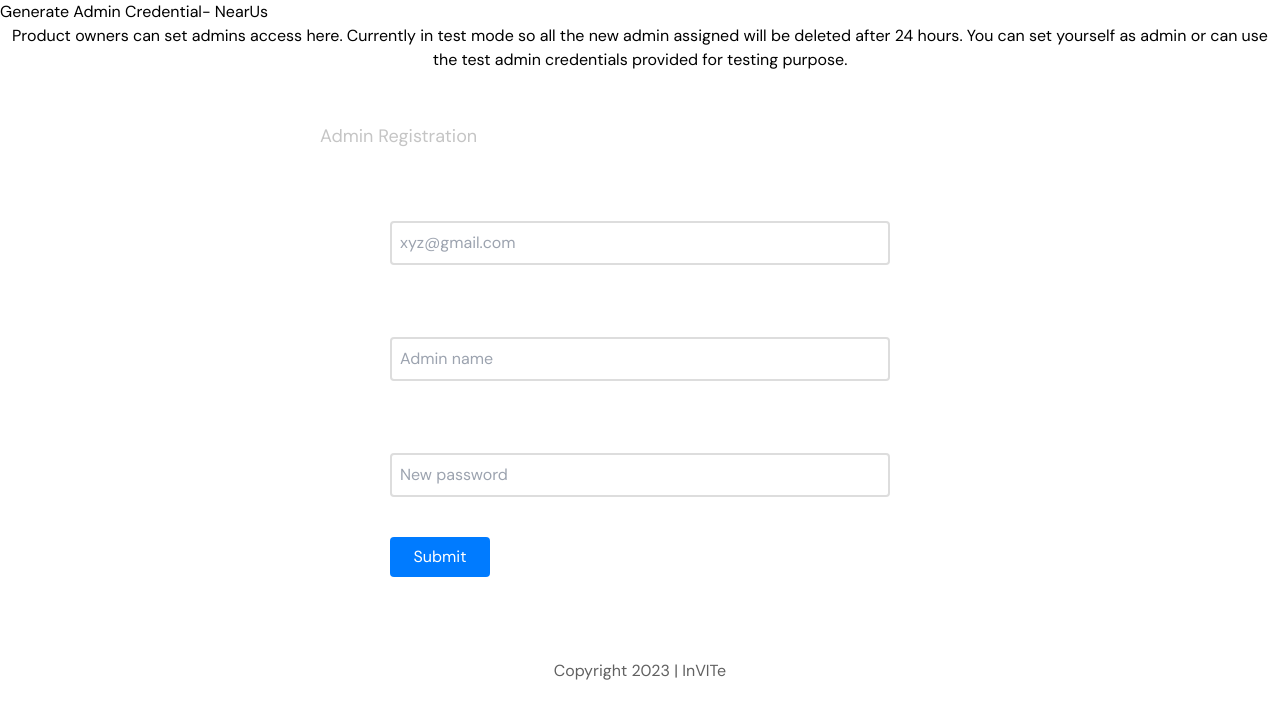
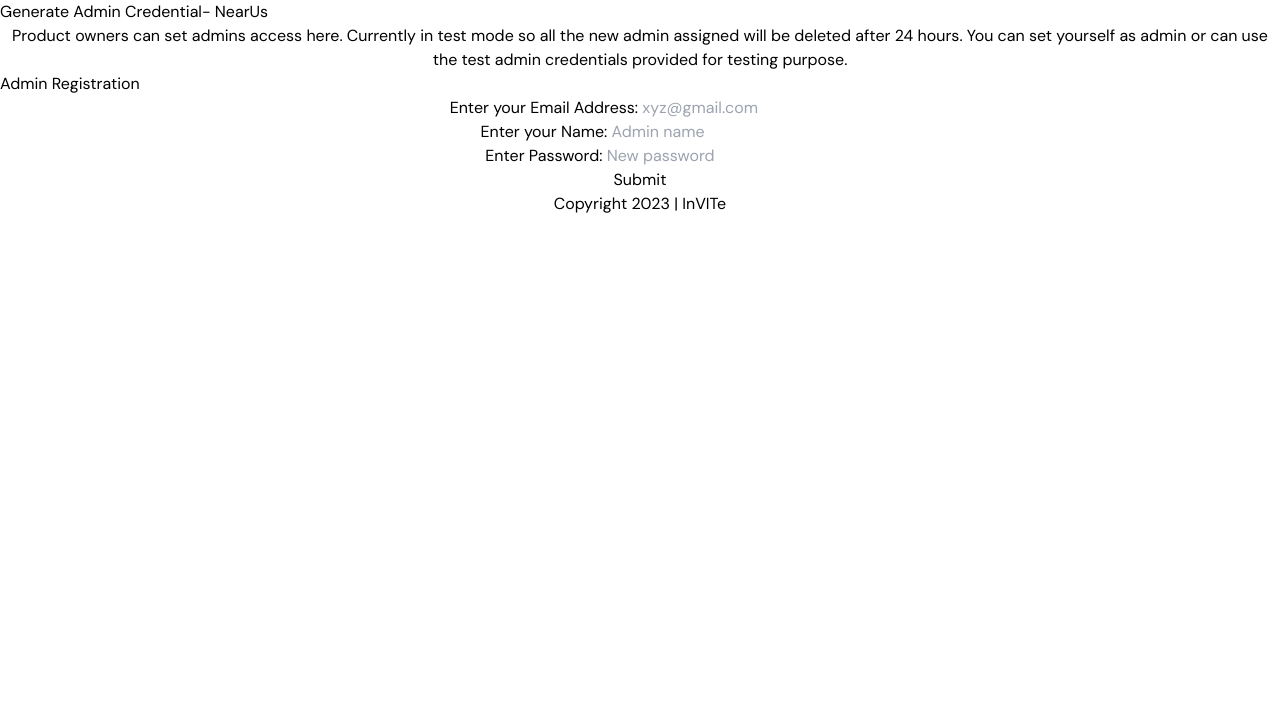
Before and after one commit to adhilroshan/NearUs, a Next.js app in the folder client/: page /dev in a window 1280 px wide. Shown: the top 718 px of the page. Built offline with nearby package versions, Linux system fonts and the light colour scheme.

Commit message:
MLH Final Edition Bugs Fixed

```diff
--- a/client/src/components/Dev/footer.jsx
+++ b/client/src/components/Dev/footer.jsx
@@ -1,4 +1,3 @@
-import "../../styles/dev.css";
 
 function Footer() {
   return (
--- a/client/src/components/Dev/header.jsx
+++ b/client/src/components/Dev/header.jsx
@@ -1,8 +1,7 @@
-import "../../styles/dev.css";
 
 function Header() {
     return (
-        <div className="head">
+        <div className="">
             <h1>Generate Admin Credential- NearUs</h1>
             <center>
                 <p>
--- a/client/src/styles/dev.css
+++ /dev/null
@@ -1,56 +0,0 @@
-
-
-
-
-
-fieldset{
-  font-size: large;
-  width: 50%;
-  margin: 4%;
-  padding-top: 3%;
-  padding-bottom: 4%;
-  text-align: left;
-  color: rgb(197, 197, 197);
-}
-
-form {
-  display: flex;
-  flex-direction: column;
-  max-width: 500px;
-  font-size: medium;
-  margin: 0 auto;
-}
-
-label {
-  color: #fff;
-  margin-bottom: 0.5rem;
-}
-
-input {
-  padding: 0.5rem;
-  margin-bottom: 1rem;
-  border: 2px solid #ddd;
-  border-radius: 4px;
-}
-
-button {
-  padding: 0.5rem;
-  background-color: #007bff;
-  color: #fff;
-  border: none;
-  border-radius: 4px;
-  cursor: pointer;
-  width: 20%;
-}
-
-.status{
-  color: rgb(0, 156, 0);
-}
-
-/* Footer */
-.foot-text {
-  position: relative;
-  bottom: 20px;
-  color: #616161;
-  font-size: medium;
-}
```
